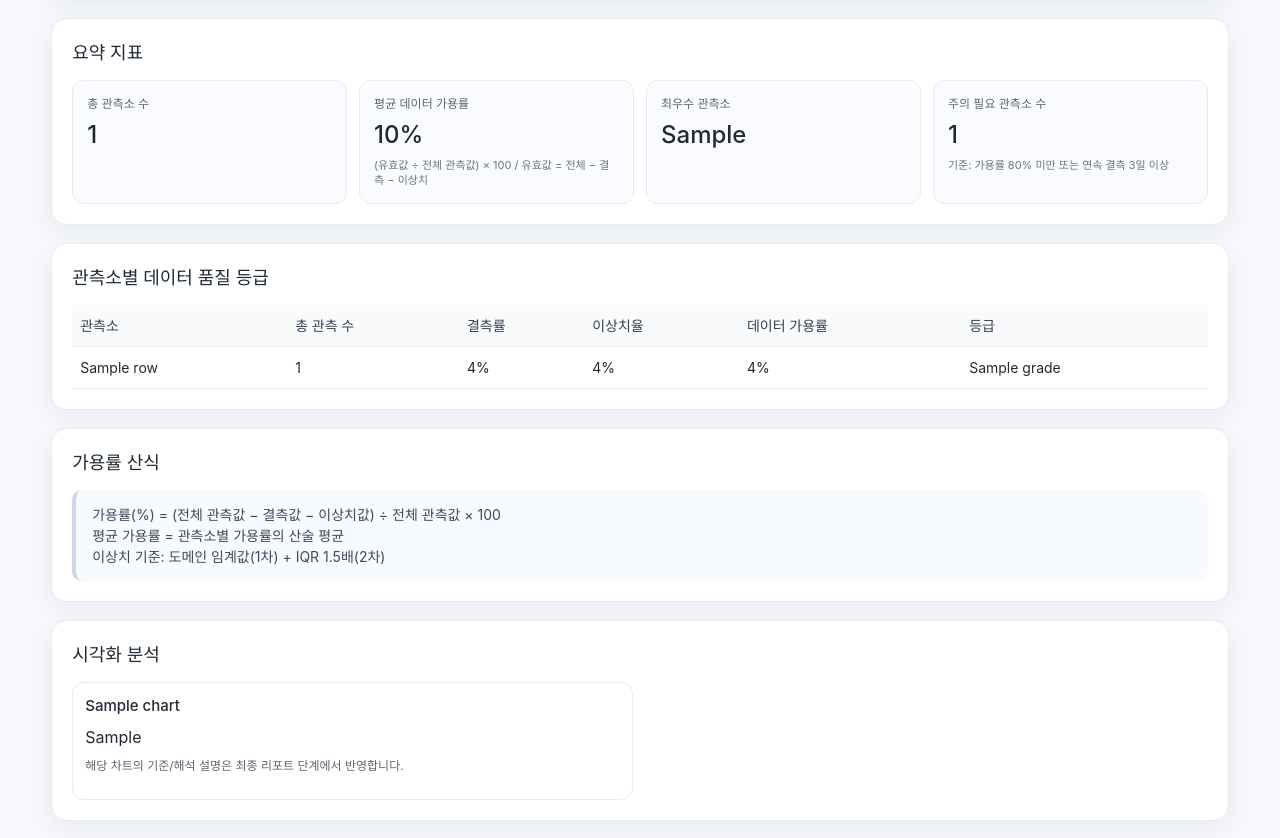
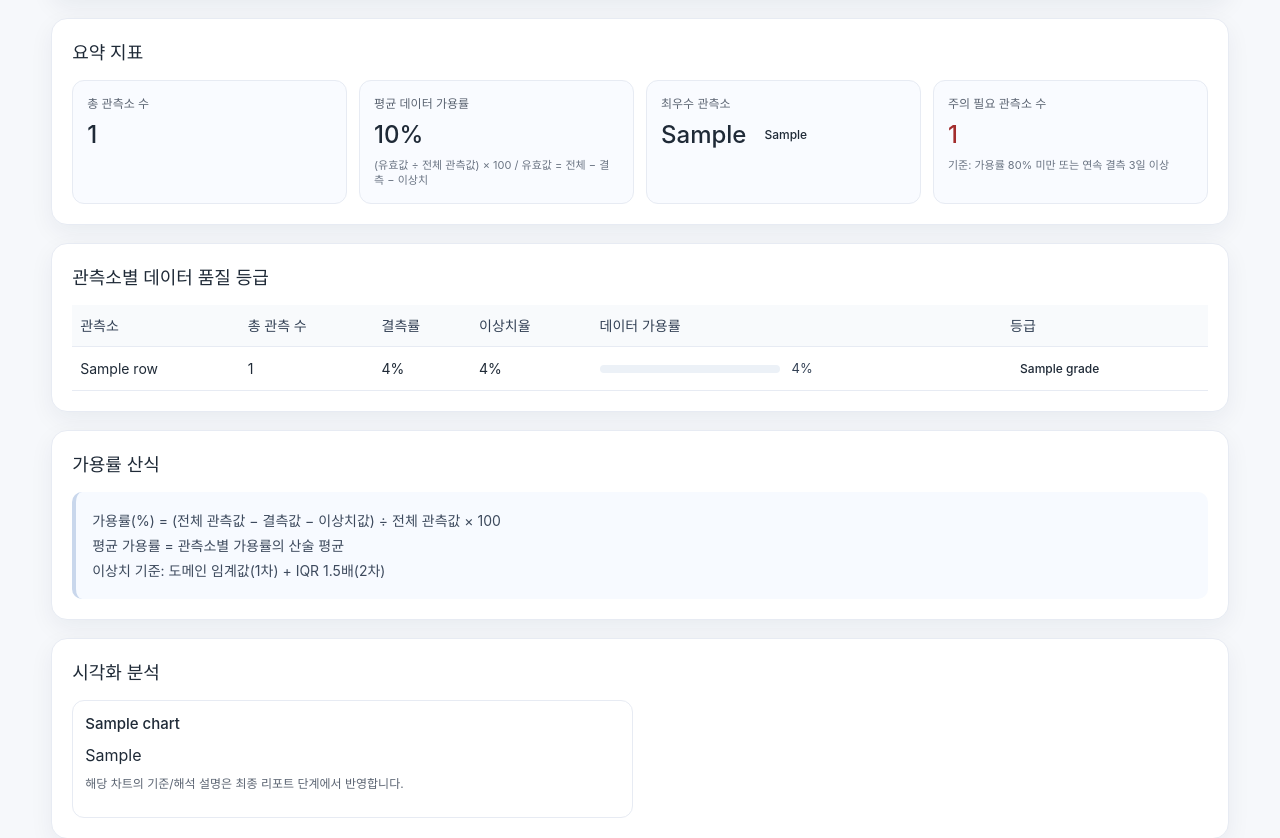
Before and after one commit to Justman-yzz/oceanqc, a Python web app: template templates/report_template.html in a window 1280 px wide. Shown: the part 105-943 px from the top of the page. Run offline with Jinja, Linux system fonts and the light colour scheme; the template is opened without the code that fills it: most values are stand-ins (such as "Sample title", 1, 10 or a date in 2020); some web fonts are replaced.

Commit message:
✨ feat: 요약 카드, 등급 테이블, 산식 블록 템플릿 반영

```diff
--- a/templates/report_template.html
+++ b/templates/report_template.html
@@ -151,6 +151,85 @@
       line-height: 1.4;
     }
 
+    .card-value-row {
+      display: flex;
+      align-items: center;
+      gap: 8px;
+      flex-wrap: wrap;
+    }
+
+    .warn-val {
+      color: var(--grade-f-tx);
+    }
+
+    .grade-badge {
+      display: inline-flex;
+      align-items: center;
+      border-radius: 999px;
+      padding: 4px 9px;
+      font-size: 12px;
+      font-weight: 500;
+      border: 1px solid transparent;
+      line-height: 1;
+    }
+
+    .grade-a {
+      background: var(--grade-a-bg);
+      color: var(--grade-a-tx);
+      border-color: #d4e8be;
+    }
+
+    .grade-b {
+      background: var(--grade-b-bg);
+      color: var(--grade-b-tx);
+      border-color: #c6dcf4;
+    }
+
+    .grade-c {
+      background: var(--grade-c-bg);
+      color: var(--grade-c-tx);
+      border-color: #efd8b0;
+    }
+
+    .grade-d {
+      background: var(--grade-d-bg);
+      color: var(--grade-d-tx);
+      border-color: #efd0c6;
+    }
+
+    .grade-f {
+      background: var(--grade-f-bg);
+      color: var(--grade-f-tx);
+      border-color: #f5caca;
+    }
+
+    .availability {
+      min-width: 230px;
+    }
+
+    .availability-track {
+      width: 180px;
+      height: 8px;
+      border-radius: 999px;
+      background: #ecf1f7;
+      overflow: hidden;
+      display: inline-block;
+      vertical-align: middle;
+      margin-right: 8px;
+    }
+
+    .availability-fill {
+      height: 100%;
+      background: linear-gradient(90deg, #7cb342 0%, #4a86cf 100%);
+      border-radius: 999px;
+    }
+
+    .availability-text {
+      font-size: 13px;
+      color: #334155;
+      vertical-align: middle;
+    }
+
     .table-wrap {
       overflow-x: auto;
     }
@@ -182,6 +261,10 @@
       padding: 14px 16px;
       color: #3d4a5d;
       font-size: 14px;
+    }
+
+    .quote p {
+      margin: 4px 0;
     }
 
     .charts {
@@ -278,6 +361,7 @@
           <div class="card-label">총 관측소 수</div>
           <div class="card-value">{{ meta.station_count }}</div>
         </article>
+
         <article class="card">
           <div class="card-label">평균 데이터 가용률</div>
           <div class="card-value">{{ meta.avg_availability }}%</div>
@@ -285,13 +369,22 @@
             (유효값 ÷ 전체 관측값) × 100 / 유효값 = 전체 − 결측 − 이상치
           </div>
         </article>
+
         <article class="card">
           <div class="card-label">최우수 관측소</div>
-          <div class="card-value">{{ meta.best_station }}</div>
+          <div class="card-value-row">
+            <div class="card-value">{{ meta.best_station }}</div>
+            <span class="grade-badge grade-{{ meta.best_grade|lower }}">
+              {{ meta.best_grade }}
+            </span>
+          </div>
         </article>
+
         <article class="card">
           <div class="card-label">주의 필요 관측소 수</div>
-          <div class="card-value">{{ meta.alert_count }}</div>
+          <div class="card-value {% if meta.alert_count > 0 %}warn-val{% endif %}">
+            {{ meta.alert_count }}
+          </div>
           <div class="card-note">
             기준: 가용률 80% 미만 또는 연속 결측 3일 이상
           </div>
@@ -321,8 +414,17 @@
               <td>{{ row.total_records }}</td>
               <td>{{ row.missing_rate }}%</td>
               <td>{{ row.outlier_rate }}%</td>
-              <td>{{ row.availability_rate }}%</td>
-              <td>{{ row.grade }}</td>
+              <td class="availability">
+                <span class="availability-track">
+                  <span class="availability-fill" style="width: {{ row.availability_rate }}%;"></span>
+                </span>
+                <span class="availability-text">{{ row.availability_rate }}%</span>
+              </td>
+              <td>
+                <span class="grade-badge grade-{{ row.grade|lower }}">
+                  {{ row.grade }}
+                </span>
+              </td>
             </tr>
             {% endfor %}
           </tbody>
@@ -334,9 +436,9 @@
     <section class="section">
       <h2 class="section-title">가용률 산식</h2>
       <div class="quote">
-        가용률(%) = (전체 관측값 − 결측값 − 이상치값) ÷ 전체 관측값 × 100<br />
-        평균 가용률 = 관측소별 가용률의 산술 평균<br />
-        이상치 기준: 도메인 임계값(1차) + IQR 1.5배(2차)
+        <p>가용률(%) = (전체 관측값 − 결측값 − 이상치값) ÷ 전체 관측값 × 100</p>
+        <p>평균 가용률 = 관측소별 가용률의 산술 평균</p>
+        <p>이상치 기준: 도메인 임계값(1차) + IQR 1.5배(2차)</p>
       </div>
     </section>
 
```
